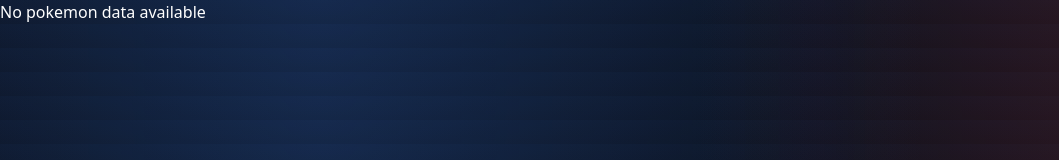
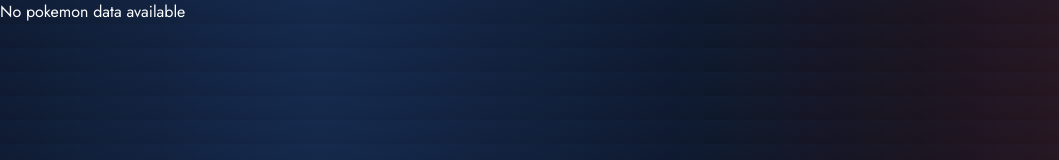
Before and after one commit to birgirbtb/pokedexdle, a Next.js app: page / in a window 1280 px wide. Shown: the top 160 px of the page, without its empty margins (0-1059 px from the left). Built offline with nearby package versions, Linux system fonts and the light colour scheme; no server answers; the database is empty; what pokedex-promise-v2 would draw is missing.

Commit message:
add "Jost" font

```diff
--- a/app/globals.css
+++ b/app/globals.css
@@ -1,5 +1,4 @@
 @import "tailwindcss";
-
 
 body {
   background:
--- a/app/layout.tsx
+++ b/app/layout.tsx
@@ -1,14 +1,9 @@
 import type { Metadata } from "next";
-import { Geist, Geist_Mono } from "next/font/google";
+import { Jost } from "next/font/google";
 import "./globals.css";
 
-const geistSans = Geist({
-  variable: "--font-geist-sans",
-  subsets: ["latin"],
-});
-
-const geistMono = Geist_Mono({
-  variable: "--font-geist-mono",
+const jostSans = Jost({
+  display: "swap",
   subsets: ["latin"],
 });
 
@@ -24,11 +19,7 @@ export default function RootLayout({
 }>) {
   return (
     <html lang="en">
-      <body
-        className={`${geistSans.variable} ${geistMono.variable} antialiased`}
-      >
-        {children}
-      </body>
+      <body className={`${jostSans.className} antialiased`}>{children}</body>
     </html>
   );
 }
```
